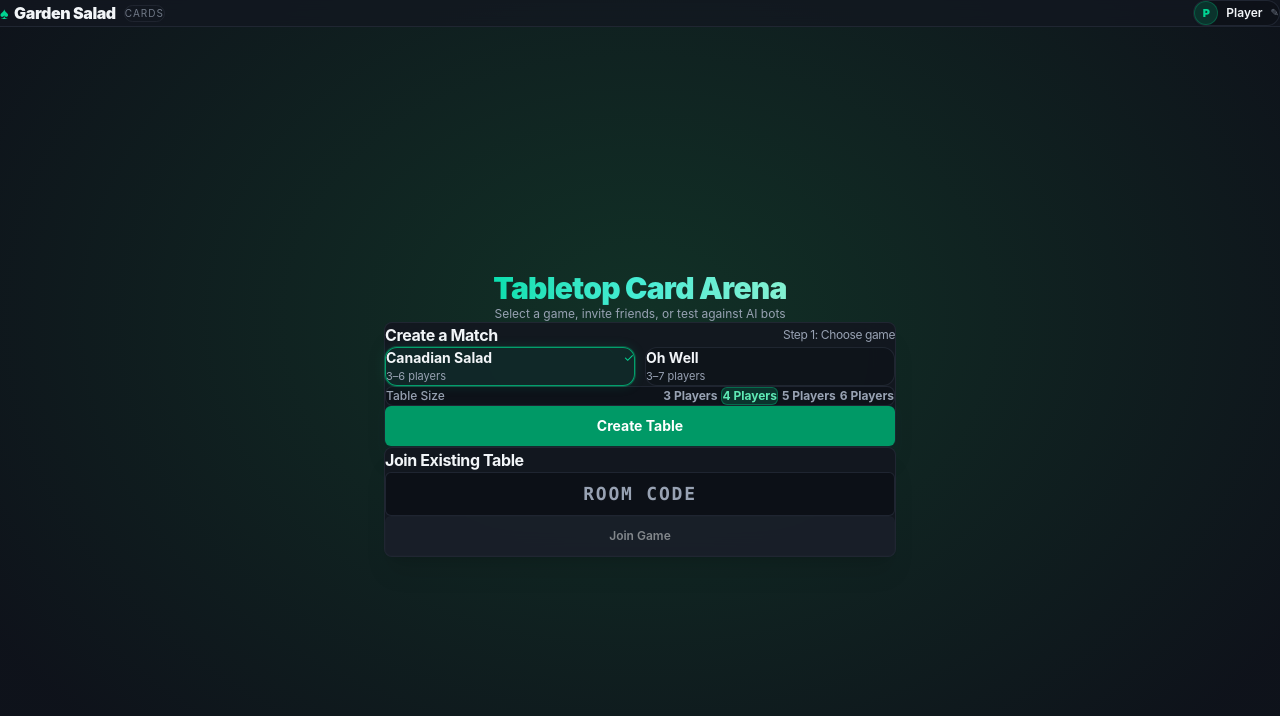
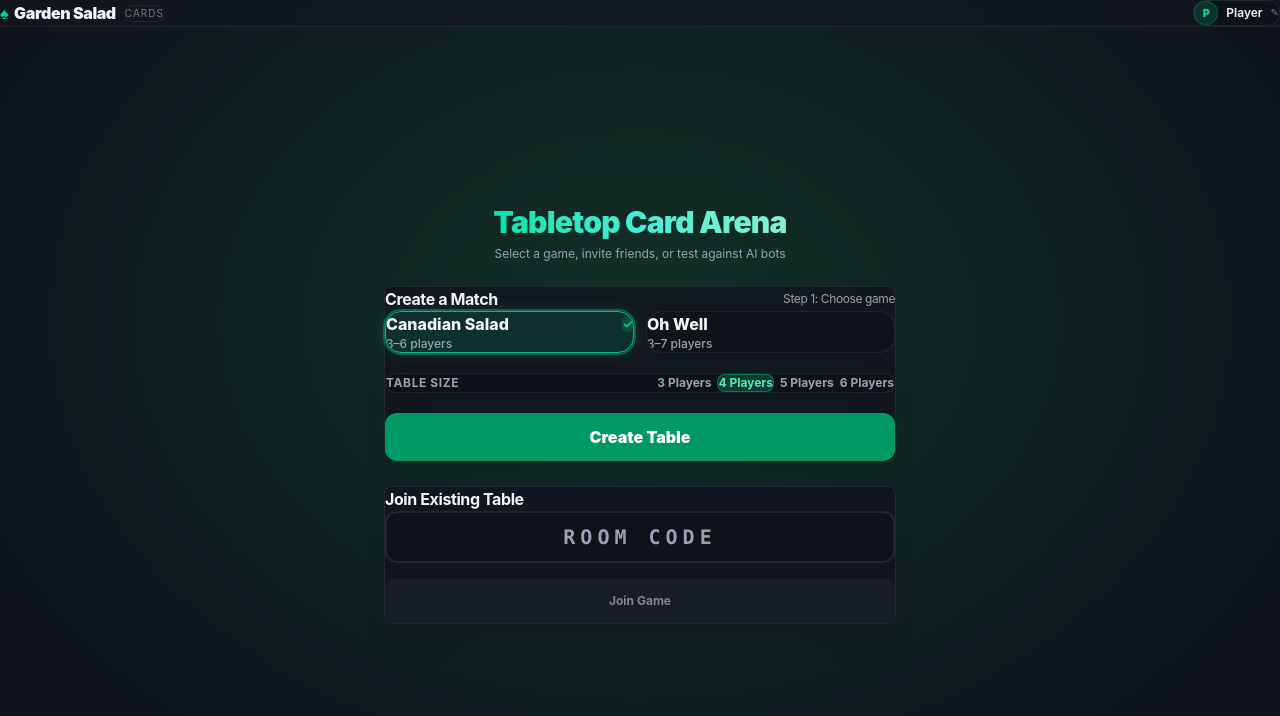
Before and after one commit to casonadams/cards, a Svelte app in the folder web/: page / in a window 1280 px wide. Shown: the top 716 px of the page. Built offline with nearby package versions, Linux system fonts and the light colour scheme; no server answers.

Commit message:
style(web): fix zero-spacing collapse by replacing space-y with flex gap across cards and modals

```diff
--- a/web/src/App.svelte
+++ b/web/src/App.svelte
@@ -324,8 +324,8 @@
 	/>
 
 	{#if !room}
-		<main class="max-w-lg self-center mx-auto p-4 sm:p-6 space-y-5 flex-1 w-full flex flex-col justify-center">
-			<div class="text-center space-y-1 mb-1">
+		<main class="max-w-lg self-center mx-auto p-4 sm:p-6 flex flex-col gap-6 flex-1 w-full justify-center">
+			<div class="text-center flex flex-col gap-1.5 mb-1">
 				<h2 class="text-2xl sm:text-3xl font-black tracking-tight bg-gradient-to-r from-emerald-400 via-teal-300 to-emerald-200 bg-clip-text text-transparent">
 					Tabletop Card Arena
 				</h2>
@@ -343,22 +343,22 @@
 						<span class="text-xs text-muted-foreground font-normal">Step 1: Choose game</span>
 					</CardTitle>
 				</CardHeader>
-				<CardContent class="space-y-4">
-					<div class="grid grid-cols-2 gap-2.5">
+				<CardContent class="gap-5">
+					<div class="grid grid-cols-2 gap-3">
 						{#each games as game (game.id)}
 							<button
-								class="rounded-xl border p-3 text-left transition-all cursor-pointer relative overflow-hidden group {selectedGameId === game.id
-									? 'border-emerald-500/80 bg-emerald-500/10 shadow-[0_0_12px_rgba(16,185,129,0.15)] ring-1 ring-emerald-500/30'
+								class="rounded-2xl border p-4 sm:p-5 text-left transition-all cursor-pointer relative overflow-hidden group {selectedGameId === game.id
+									? 'border-emerald-500 bg-emerald-500/15 shadow-[0_0_16px_rgba(16,185,129,0.2)] ring-2 ring-emerald-500/40'
 									: 'border-border/80 bg-background/50 hover:border-border hover:bg-card'}"
 								onclick={() => (selectedGameId = game.id)}
 							>
 								<div class="flex items-center justify-between">
-									<span class="block text-sm font-bold text-foreground group-hover:text-emerald-400 transition-colors">{game.name}</span>
+									<span class="block text-base font-extrabold text-foreground group-hover:text-emerald-400 transition-colors">{game.name}</span>
 									{#if selectedGameId === game.id}
-										<span class="text-xs text-emerald-400">✓</span>
+										<span class="text-xs font-bold text-emerald-400 bg-emerald-500/20 px-1.5 py-0.5 rounded">✓</span>
 									{/if}
 								</div>
-								<span class="block text-[11px] text-muted-foreground mt-0.5">
+								<span class="block text-xs text-muted-foreground mt-1 font-medium">
 									{game.minPlayers === game.maxPlayers
 										? `${game.minPlayers} players`
 										: `${game.minPlayers}–${game.maxPlayers} players`}
@@ -367,14 +367,14 @@
 						{/each}
 					</div>
 
-					<div class="flex items-center justify-between p-1.5 bg-background/60 rounded-lg border border-border/80">
-						<span class="text-xs font-medium text-muted-foreground px-2">Table Size</span>
-						<div class="flex gap-1">
+					<div class="flex items-center justify-between p-2.5 bg-background/60 rounded-xl border border-border/80">
+						<span class="text-xs font-bold text-muted-foreground uppercase tracking-wider px-2">Table Size</span>
+						<div class="flex gap-1.5">
 							{#each playerOptions as n (n)}
 								<button
-									class="rounded-md px-3 py-1 text-xs font-bold transition-all cursor-pointer {playerCount === n
-										? 'bg-emerald-500/20 text-emerald-300 border border-emerald-500/40 shadow-sm'
-										: 'text-muted-foreground hover:text-foreground'}"
+									class="rounded-lg px-3.5 py-1.5 text-xs font-bold transition-all cursor-pointer {playerCount === n
+										? 'bg-emerald-500/25 text-emerald-300 border border-emerald-500/50 shadow-sm'
+										: 'text-muted-foreground hover:text-foreground hover:bg-muted/40'}"
 									onclick={() => (playerCount = n)}
 								>
 									{n} Players
@@ -384,7 +384,7 @@
 					</div>
 
 					<Button
-						class="w-full bg-emerald-600 hover:bg-emerald-500 text-white font-bold py-2.5 shadow-md shadow-emerald-950/40 text-sm"
+						class="w-full bg-emerald-600 hover:bg-emerald-500 text-white font-black py-3 h-12 shadow-lg shadow-emerald-950/40 text-base rounded-xl"
 						onclick={handleCreateRoom}
 						disabled={loading}
 					>
@@ -392,21 +392,20 @@
 					</Button>
 				</CardContent>
 			</Card>
-
 			<Card class="border-border/80 bg-card/90 shadow-xl backdrop-blur-md">
 				<CardHeader class="pb-3">
 					<CardTitle class="text-base font-bold">Join Existing Table</CardTitle>
 				</CardHeader>
-				<CardContent class="space-y-3">
+				<CardContent class="gap-4">
 					<Input
 						bind:value={joinCode}
 						placeholder="ROOM CODE"
 						maxlength={6}
-						class="text-center font-mono tracking-widest text-lg font-black uppercase h-11 border-border/80 focus:border-emerald-500"
+						class="text-center font-mono tracking-[0.25em] text-xl font-black uppercase h-13 rounded-xl border-2 border-border/80 focus:border-emerald-500 bg-background/70"
 					/>
 					<Button
 						variant="secondary"
-						class="w-full font-semibold text-xs h-10 border border-border/80 hover:bg-card"
+						class="w-full font-bold text-xs h-11 rounded-xl border border-border/80 hover:bg-card"
 						onclick={handleJoinRoom}
 						disabled={loading || joinCode.length < 4}
 					>
--- a/web/src/lib/components/game-over-overlay.svelte
+++ b/web/src/lib/components/game-over-overlay.svelte
@@ -46,10 +46,10 @@
 				</div>
 			{/if}
 		</CardHeader>
-		<CardContent class="space-y-6 pt-2">
+		<CardContent class="gap-6 pt-2">
 			<ScoreTable {playerNames} {rounds} {playerIds} />
 
-			<div class="space-y-2">
+			<div class="flex flex-col gap-2.5">
 				<h3 class="text-xs uppercase tracking-wider font-bold text-muted-foreground px-1">Final Standings</h3>
 				<div class="grid gap-1.5">
 					{#each totals as entry, i (entry.id)}
--- a/web/src/lib/components/oh-well-bidding.svelte
+++ b/web/src/lib/components/oh-well-bidding.svelte
@@ -46,9 +46,9 @@
 				<p class="text-xs text-muted-foreground">No Trump Round</p>
 			{/if}
 		</CardHeader>
-		<CardContent class="space-y-4 pt-1">
+		<CardContent class="gap-4 pt-1">
 			{#if uiState.bids.length > 0}
-				<div class="space-y-1.5 p-2.5 rounded-lg bg-background/50 border border-border/60">
+				<div class="flex flex-col gap-1.5 p-2.5 rounded-lg bg-background/50 border border-border/60">
 					<p class="text-[11px] uppercase tracking-wider font-bold text-muted-foreground mb-1">Current Bids</p>
 					{#each uiState.bids as bid (bid.playerId)}
 						<div class="flex justify-between items-center text-xs">
@@ -71,7 +71,7 @@
 			</div>
 
 			{#if uiState.canBid}
-				<div class="space-y-3 pt-1">
+				<div class="flex flex-col gap-3 pt-1">
 					<p class="text-xs text-muted-foreground font-semibold text-center">How many tricks will you take?</p>
 					<div class="flex flex-wrap justify-center gap-1.5">
 						{#each bidOptions as n (n)}
--- a/web/src/lib/components/regicide-rules.svelte
+++ b/web/src/lib/components/regicide-rules.svelte
@@ -8,7 +8,7 @@
 </script>
 
 <div
-	class="bg-muted/50 border-b border-border px-4 py-3 text-xs text-muted-foreground space-y-2 max-h-64 overflow-y-auto"
+	class="bg-muted/50 border-b border-border px-4 py-3 text-xs text-muted-foreground flex flex-col gap-2.5 max-h-64 overflow-y-auto"
 >
 	<p class="font-semibold text-foreground">How to Play Regicide</p>
 	<p>
@@ -16,7 +16,7 @@
 		40, ATK 20).
 	</p>
 	<p class="font-semibold text-foreground">On Your Turn</p>
-	<ul class="list-disc list-inside space-y-1">
+	<ul class="list-disc list-inside flex flex-col gap-1.5">
 		<li>
 			<strong>Play cards</strong> to attack the current enemy. Play a single card or a combo of cards
 			with the same rank (e.g., two 5s).
@@ -26,7 +26,7 @@
 		</li>
 	</ul>
 	<p class="font-semibold text-foreground">Suit Powers</p>
-	<ul class="list-disc list-inside space-y-1">
+	<ul class="list-disc list-inside flex flex-col gap-1.5">
 		<li><span class={suitColors.clubs}>Clubs</span> -- Double Damage</li>
 		<li><span class={suitColors.spades}>Spades</span> -- Reduce enemy attack</li>
 		<li><span class={suitColors.hearts}>Hearts</span> -- Recycle cards from discard to tavern</li>
--- a/web/src/lib/components/rook-bidding.svelte
+++ b/web/src/lib/components/rook-bidding.svelte
@@ -27,7 +27,7 @@
 				<Badge variant="outline" class="text-amber-400 border-amber-500/30 bg-amber-500/10 font-bold">Team 2: {rookState.team2Score}</Badge>
 			</div>
 		</CardHeader>
-		<CardContent class="space-y-4 pt-2">
+		<CardContent class="gap-4 pt-2">
 			{#if rookState.highBid > 0}
 				<div class="p-3 rounded-lg bg-background/50 border border-border/60 text-center">
 					<span class="text-xs text-muted-foreground block mb-0.5">Current High Bid</span>
@@ -46,7 +46,7 @@
 			{/if}
 
 			{#if rookState.canBid}
-				<div class="space-y-3 pt-1">
+				<div class="flex flex-col gap-3 pt-1">
 					<div class="flex items-center justify-center gap-3 p-3 rounded-xl bg-background/60 border border-border/70">
 						<Button
 							variant="outline"
--- a/web/src/lib/components/rook-nest-exchange.svelte
+++ b/web/src/lib/components/rook-nest-exchange.svelte
@@ -69,7 +69,7 @@
 				Select exactly {NEST_SIZE} cards to discard and declare trump
 			</p>
 		</CardHeader>
-		<CardContent class="space-y-4 pt-1">
+		<CardContent class="gap-4 pt-1">
 			<div class="p-3 rounded-xl bg-background/50 border border-border/60">
 				<div class="flex items-center justify-between text-xs text-muted-foreground font-medium mb-2 px-1">
 					<span>Your Cards & Nest</span>
@@ -93,7 +93,7 @@
 				</div>
 			</div>
 
-			<div class="space-y-2">
+			<div class="flex flex-col gap-2">
 				<p class="text-xs font-semibold text-muted-foreground px-1">Choose Trump Color</p>
 				<div class="grid grid-cols-4 gap-2">
 					{#each ROOK_COLORS as color (color)}
--- a/web/src/lib/components/round-score-overlay.svelte
+++ b/web/src/lib/components/round-score-overlay.svelte
@@ -23,8 +23,8 @@
 			<CardTitle class="text-xl font-black">{handLabel}</CardTitle>
 			<p class="text-xs text-muted-foreground">Round Completed — Score Summary</p>
 		</CardHeader>
-		<CardContent class="space-y-5 pt-2">
-			<div class="space-y-2">
+		<CardContent class="gap-5 pt-2">
+			<div class="flex flex-col gap-2">
 				{#each sorted as entry (entry.playerId)}
 					<div class="flex justify-between items-center p-2.5 rounded-lg bg-background/50 border border-border/60">
 						<div class="flex items-center gap-2.5">
--- a/web/src/lib/components/ui/card/card-content.svelte
+++ b/web/src/lib/components/ui/card/card-content.svelte
@@ -5,6 +5,6 @@
 	let { class: className, children }: { class?: string; children: Snippet } = $props();
 </script>
 
-<div class={cn('p-6 pt-0', className)}>
+<div class={cn('p-6 pt-0 flex flex-col', className)}>
 	{@render children()}
 </div>
--- a/web/src/lib/components/ui/card/card-header.svelte
+++ b/web/src/lib/components/ui/card/card-header.svelte
@@ -5,6 +5,6 @@
 	let { class: className, children }: { class?: string; children: Snippet } = $props();
 </script>
 
-<div class={cn('flex flex-col space-y-1.5 p-6', className)}>
+<div class={cn('flex flex-col gap-1.5 p-6', className)}>
 	{@render children()}
 </div>
```
Also changed, not shown: web/src/app.css (+10 -0 lines), web/src/lib/components/room-lobby.svelte (+5 -5 lines).
